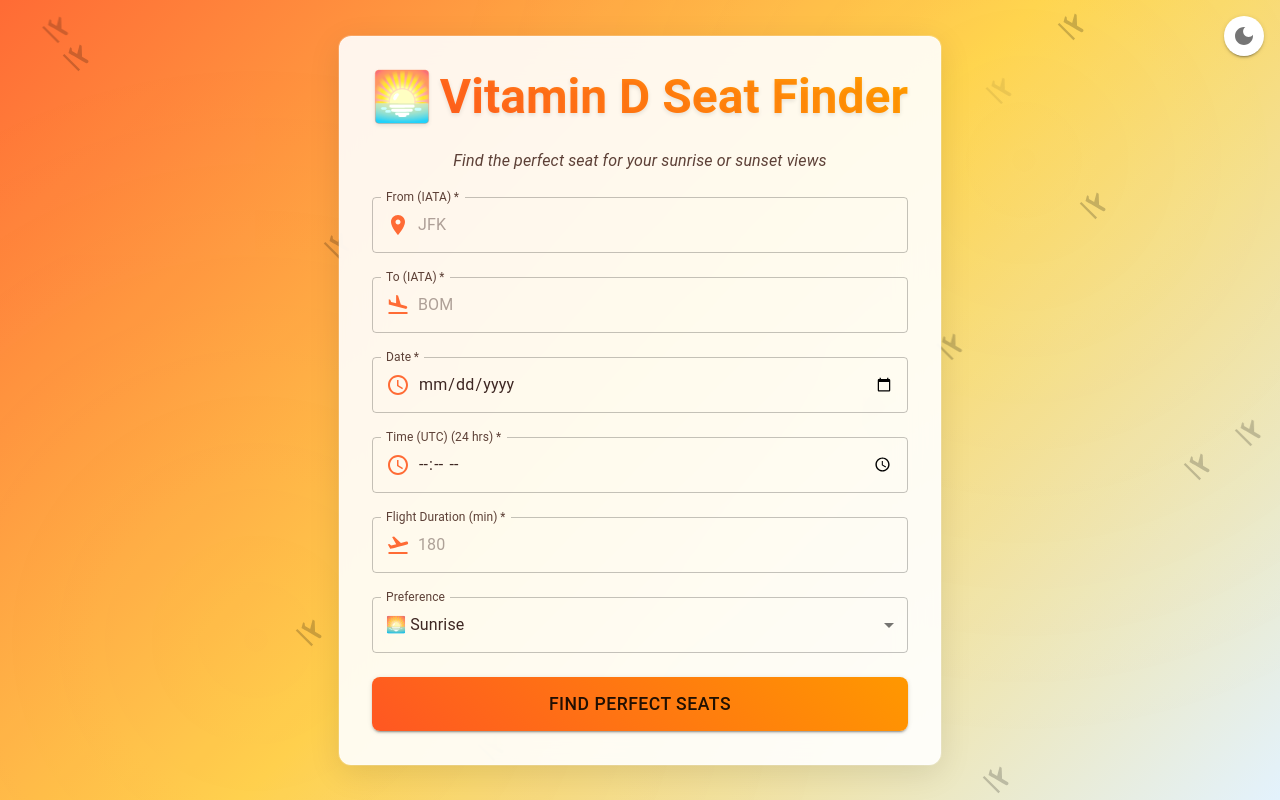
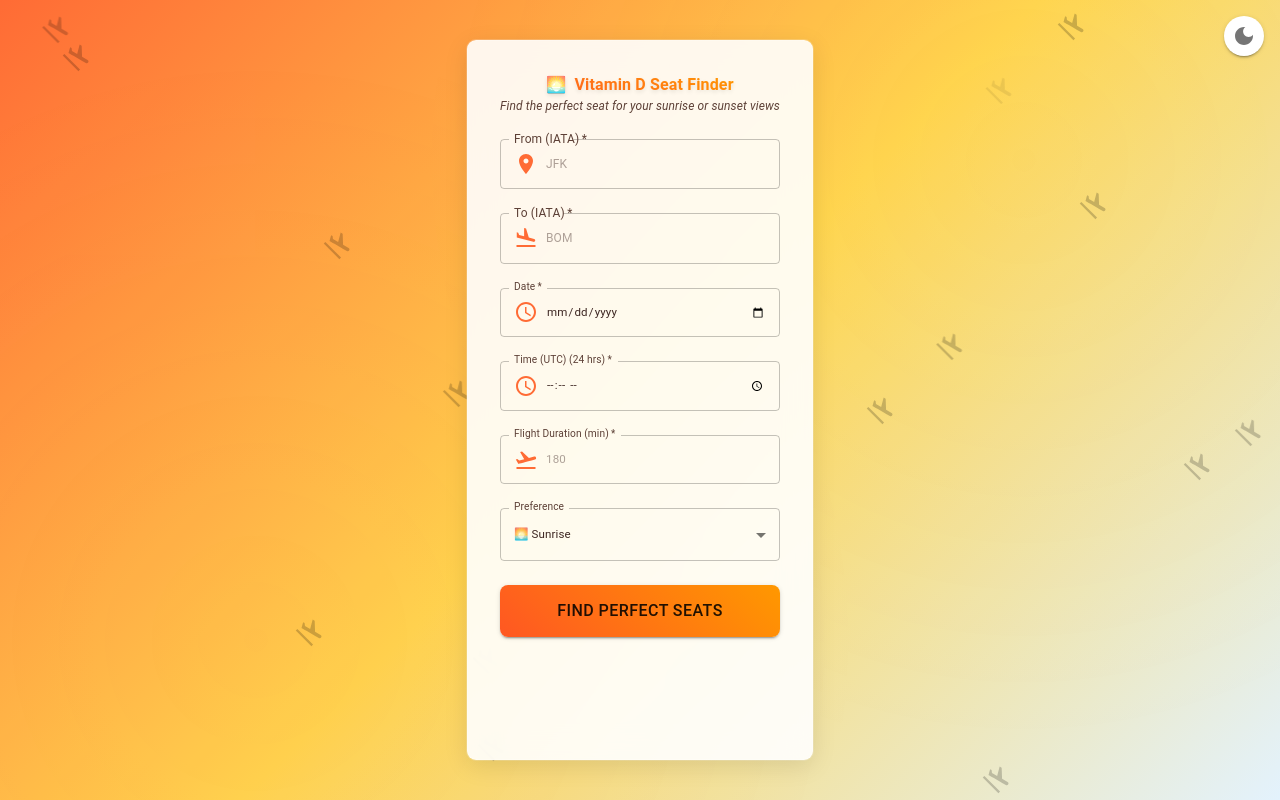
Before and after one commit to RujulP14/VitaminD, a React (Create React App) app in the folder frontend/: page / in a window 1280 px wide. Built offline with nearby package versions, Linux system fonts and the light colour scheme.

Commit message:
Made multiple ui changes

```diff
--- a/frontend/src/Home.js
+++ b/frontend/src/Home.js
@@ -87,8 +87,8 @@ export default function Home() {
     // Validate airports before redirecting
     try {
       const [fromResponse, toResponse] = await Promise.all([
-        fetch(`https://vitamind-u5pw.onrender.com/api/airport/${form.from}`),
-        fetch(`https://vitamind-u5pw.onrender.com/api/airport/${form.to}`)
+        fetch(`${process.env.REACT_APP_BASE_URL}/api/airport/${form.from}`),
+        fetch(`${process.env.REACT_APP_BASE_URL}/api/airport/${form.to}`)
       ]);
 
       const fromData = await fromResponse.json();
@@ -246,32 +246,33 @@ export default function Home() {
         <Stack
           component="form"
           spacing={3}
+          height="90vh"
           sx={{
-            p: 4,
-            maxWidth: 700,
+            p: 4, // reduced from 4
+            maxWidth: 525, // reduced from 700 (75% of original)
             background: isDarkMode
               ? 'rgba(45, 26, 10, 0.85)'
               : 'rgba(255, 255, 255, 0.9)',
-            borderRadius: 3,
+            borderRadius: 2.25, // reduced from 3
             boxShadow: isDarkMode
-              ? '0 8px 32px rgba(0, 0, 0, 0.3), 0 0 0 1px rgba(255, 255, 255, 0.1)'
-              : '0 8px 32px rgba(0, 0, 0, 0.1), 0 0 0 1px rgba(255, 255, 255, 0.2)',
-            backdropFilter: 'blur(20px)',
+              ? '0 6px 24px rgba(0, 0, 0, 0.3), 0 0 0 1px rgba(255, 255, 255, 0.1)'
+              : '0 6px 24px rgba(0, 0, 0, 0.1), 0 0 0 1px rgba(255, 255, 255, 0.2)',
+            backdropFilter: 'blur(15px)', // reduced from 20px
             border: '1px solid rgba(255, 255, 255, 0.2)',
-            transform: 'perspective(1000px) rotateX(5deg)',
+            transform: 'perspective(750px) rotateX(3.75deg)', // reduced from 1000px and 5deg
             transition: 'all 0.3s ease',
             '&:hover': {
-              transform: 'perspective(1000px) rotateX(0deg) translateY(-5px)',
+              transform: 'perspective(750px) rotateX(0deg) translateY(-3.75px)', // reduced from -5px
               boxShadow: isDarkMode
-                ? '0 12px 40px rgba(0, 0, 0, 0.4), 0 0 0 1px rgba(255, 255, 255, 0.15)'
-                : '0 12px 40px rgba(0, 0, 0, 0.15), 0 0 0 1px rgba(255, 255, 255, 0.3)',
+                ? '0 9px 30px rgba(0, 0, 0, 0.4), 0 0 0 1px rgba(255, 255, 255, 0.15)'
+                : '0 9px 30px rgba(0, 0, 0, 0.15), 0 0 0 1px rgba(255, 255, 255, 0.3)',
             },
           }}
           onSubmit={handleSubmit}
         >
           <Fade in={true} timeout={1500}>
             <Typography
-              variant="h3"
+              fontSize="1em"
               textAlign="center"
               gutterBottom
               sx={{
@@ -300,10 +301,11 @@ export default function Home() {
 
           <Fade in={true} timeout={2000}>
             <Typography
-              variant="body1"
+              fontSize="0.75em"
               textAlign="center"
               gutterBottom
               sx={{
+                margin: "0!important",
                 fontStyle: 'italic',
                 opacity: 0.8,
                 color: isDarkMode ? '#FFFFFF' : 'text.secondary',
@@ -347,6 +349,7 @@ export default function Home() {
             sx={{
               '& .MuiOutlinedInput-root': {
                 transition: 'all 0.3s ease',
+                fontSize:'0.75em',
                 '&:hover': {
                   transform: 'translateY(-2px)',
                   boxShadow: '0 4px 12px rgba(0,0,0,0.15)',
@@ -380,6 +383,7 @@ export default function Home() {
             sx={{
               '& .MuiOutlinedInput-root': {
                 transition: 'all 0.3s ease',
+                fontSize:'0.75em',
                 '&:hover': {
                   transform: 'translateY(-2px)',
                   boxShadow: '0 4px 12px rgba(0,0,0,0.15)',
@@ -411,7 +415,21 @@ export default function Home() {
             InputProps={{
               startAdornment: <Schedule sx={{ mr: 1, color: 'primary.main' }} />,
             }}
-            sx={formFieldStyles}
+            sx={{
+              ...formFieldStyles,
+              '& .MuiOutlinedInput-root': {
+                ...formFieldStyles['& .MuiOutlinedInput-root'],
+                fontSize: '0.85em', // Decreased input text size
+              },
+              '& .MuiInputLabel-root': {
+                ...formFieldStyles['& .MuiInputLabel-root'],
+                fontSize: '0.85em', // Decreased label text size
+              },
+              '& .MuiOutlinedInput-input': {
+                ...formFieldStyles['& .MuiOutlinedInput-input'],
+                fontSize: '0.85em', // Decreased input text size
+              },
+            }}
           />
         </Fade>
 
@@ -428,7 +446,21 @@ export default function Home() {
             InputProps={{
               startAdornment: <AccessTime sx={{ mr: 1, color: 'primary.main' }} />,
             }}
-            sx={formFieldStyles}
+            sx={{
+              ...formFieldStyles,
+              '& .MuiOutlinedInput-root': {
+                ...formFieldStyles['& .MuiOutlinedInput-root'],
+                fontSize: '0.85em', // Decreased input text size
+              },
+              '& .MuiInputLabel-root': {
+                ...formFieldStyles['& .MuiInputLabel-root'],
+                fontSize: '0.85em', // Decreased label text size
+              },
+              '& .MuiOutlinedInput-input': {
+                ...formFieldStyles['& .MuiOutlinedInput-input'],
+                fontSize: '0.85em', // Decreased input text size
+              },
+            }}
           />
         </Fade>
 
@@ -445,7 +477,21 @@ export default function Home() {
             InputProps={{
               startAdornment: <FlightTakeoff sx={{ mr: 1, color: 'primary.main' }} />,
             }}
-            sx={formFieldStyles}
+            sx={{
+              ...formFieldStyles,
+              '& .MuiOutlinedInput-root': {
+                ...formFieldStyles['& .MuiOutlinedInput-root'],
+                fontSize: '0.85em', // Decreased input text size
+              },
+              '& .MuiInputLabel-root': {
+                ...formFieldStyles['& .MuiInputLabel-root'],
+                fontSize: '0.85em', // Decreased label text size
+              },
+              '& .MuiOutlinedInput-input': {
+                ...formFieldStyles['& .MuiOutlinedInput-input'],
+                fontSize: '0.85em', // Decreased input text size
+              },
+            }}
           />
         </Fade>
 
@@ -456,7 +502,21 @@ export default function Home() {
             value={form.preference}
             onChange={handleChange('preference')}
             fullWidth
-            sx={formFieldStyles}
+            sx={{
+              ...formFieldStyles,
+              '& .MuiOutlinedInput-root': {
+                ...formFieldStyles['& .MuiOutlinedInput-root'],
+                fontSize: '0.85em', // Decreased input text size
+              },
+              '& .MuiInputLabel-root': {
+                ...formFieldStyles['& .MuiInputLabel-root'],
+                fontSize: '0.85em', // Decreased label text size
+              },
+              '& .MuiOutlinedInput-input': {
+                ...formFieldStyles['& .MuiOutlinedInput-input'],
+                fontSize: '0.85em', // Decreased input text size
+              },
+            }}
           >
             <MenuItem value="sunrise">🌅 Sunrise</MenuItem>
             <MenuItem value="sunset">🌇 Sunset</MenuItem>
@@ -471,7 +531,7 @@ export default function Home() {
             sx={{
               mt: 2,
               py: 1.5,
-              fontSize: '1.1rem',
+              fontSize: '1em',
               background: isDarkMode
                 ? 'linear-gradient(45deg, #FF6B35, #FFD54F)'
                 : 'linear-gradient(45deg, #FF5722, #FF9800)',
```
Also changed, not shown: frontend/src/Results.js (+67 -76 lines), 1 other file (tests, documents, lock files or other folders).
